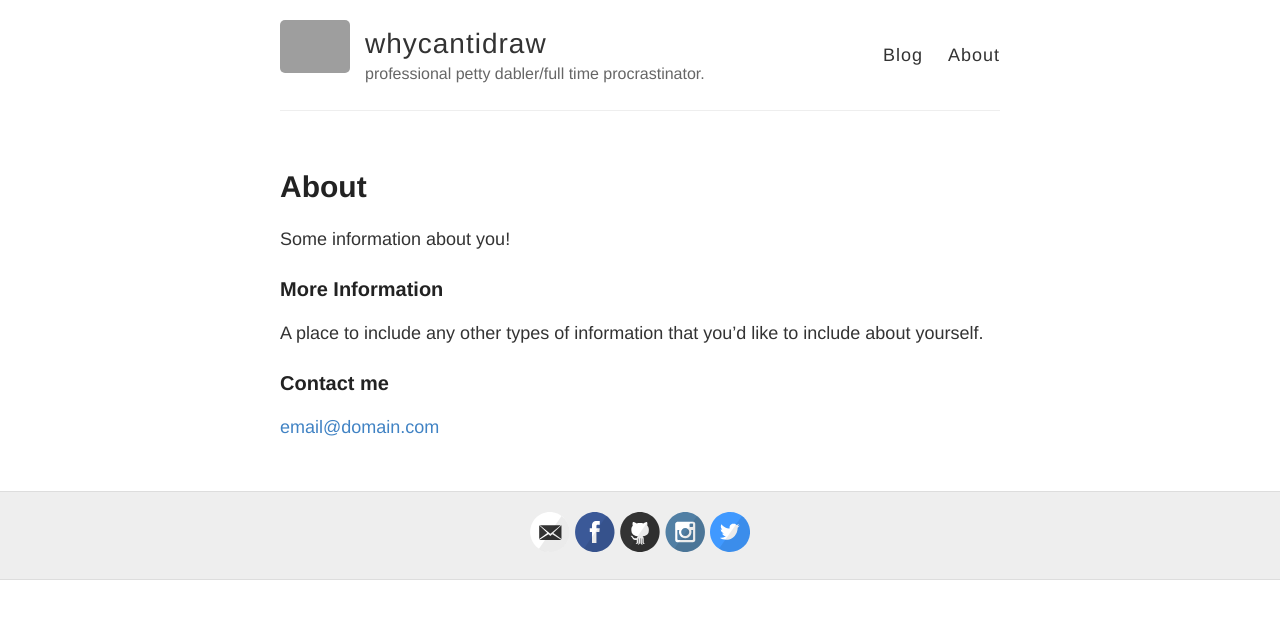
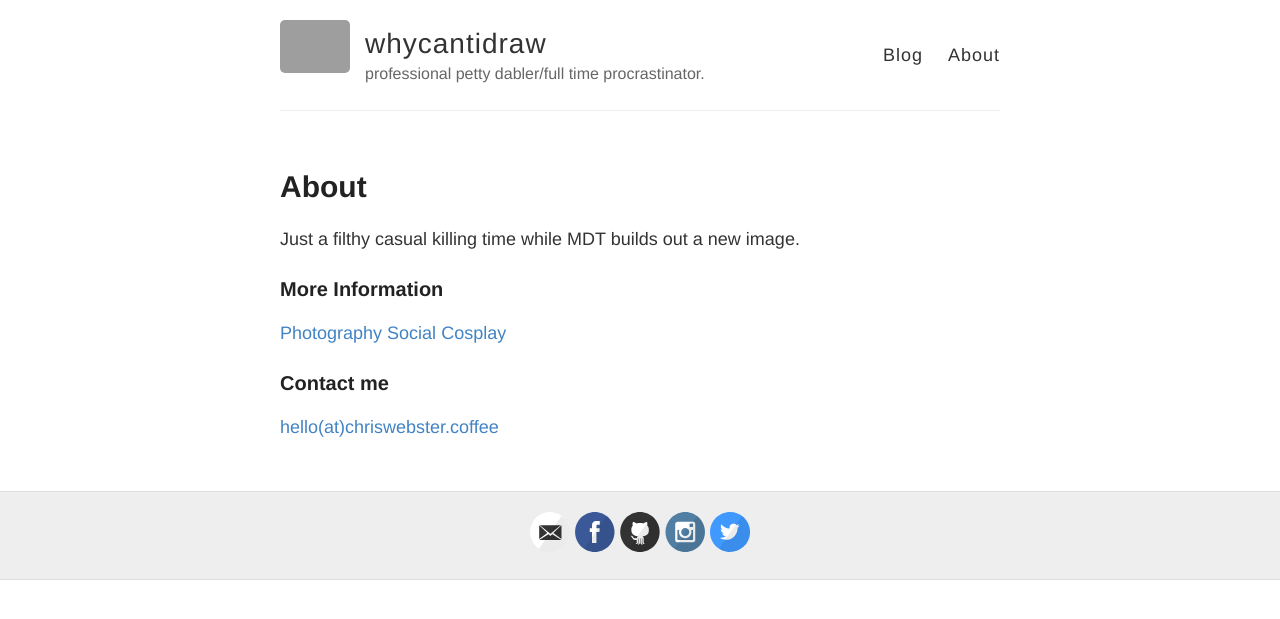
Before and after one commit to whycantidraw/whycantidraw.github.io, a Jekyll site: the page built from about.md, in a window 1280 px wide. Shown: the top 619 px of the page. Built offline with Jekyll 4.4.1, drawn with Linux system fonts in a browser that asks for light colours; grey boxes are pictures that could not be loaded.

Commit message:
generic message

```diff
--- a/about.md
+++ b/about.md
@@ -4,12 +4,14 @@ title: About
 permalink: /about/
 ---
 
-Some information about you!
+Just a filthy casual killing time while MDT builds out a new image.
 
 ### More Information
 
-A place to include any other types of information that you'd like to include about yourself.
+[Photography](http://chriswebster.coffee)
+[Social](http://instagram.com/whycantidraw)
+[Cosplay](http://chriswebster.moe)
 
 ### Contact me
 
-[email@domain.com](mailto:email@domain.com)
+[hello(at)chriswebster.coffee](mailto:hello@chriswebster.coffee)
```
